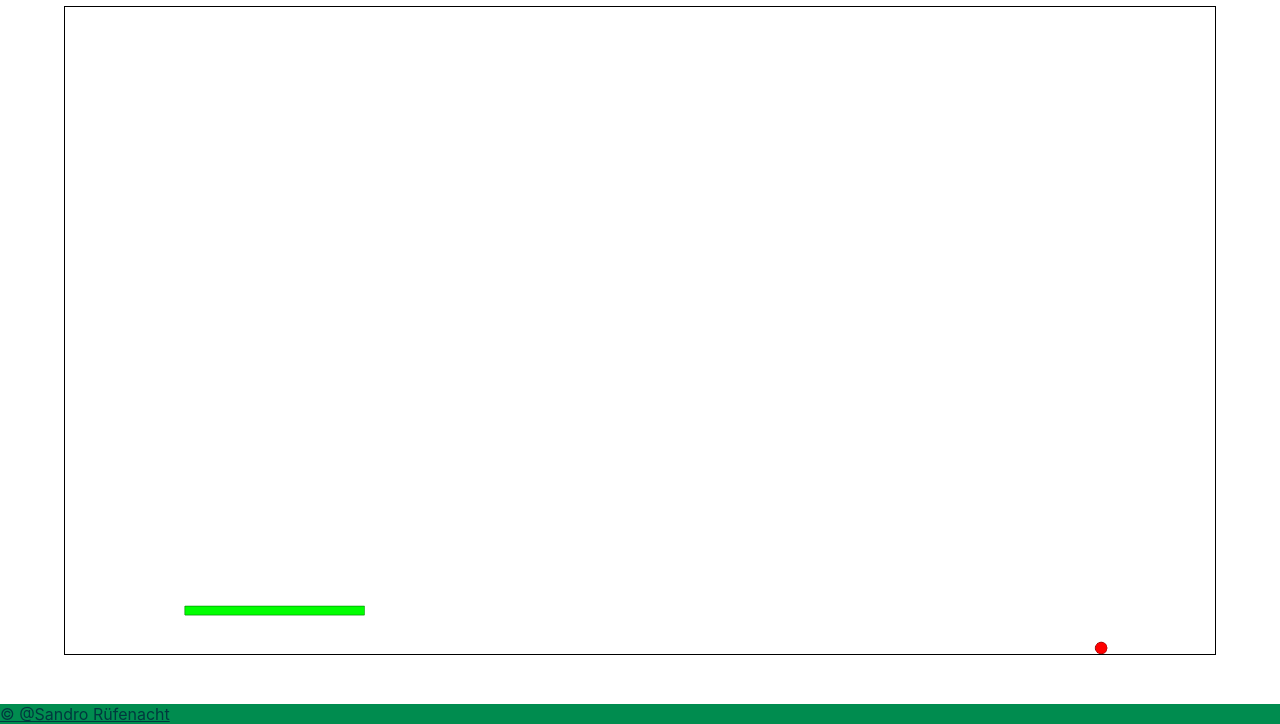
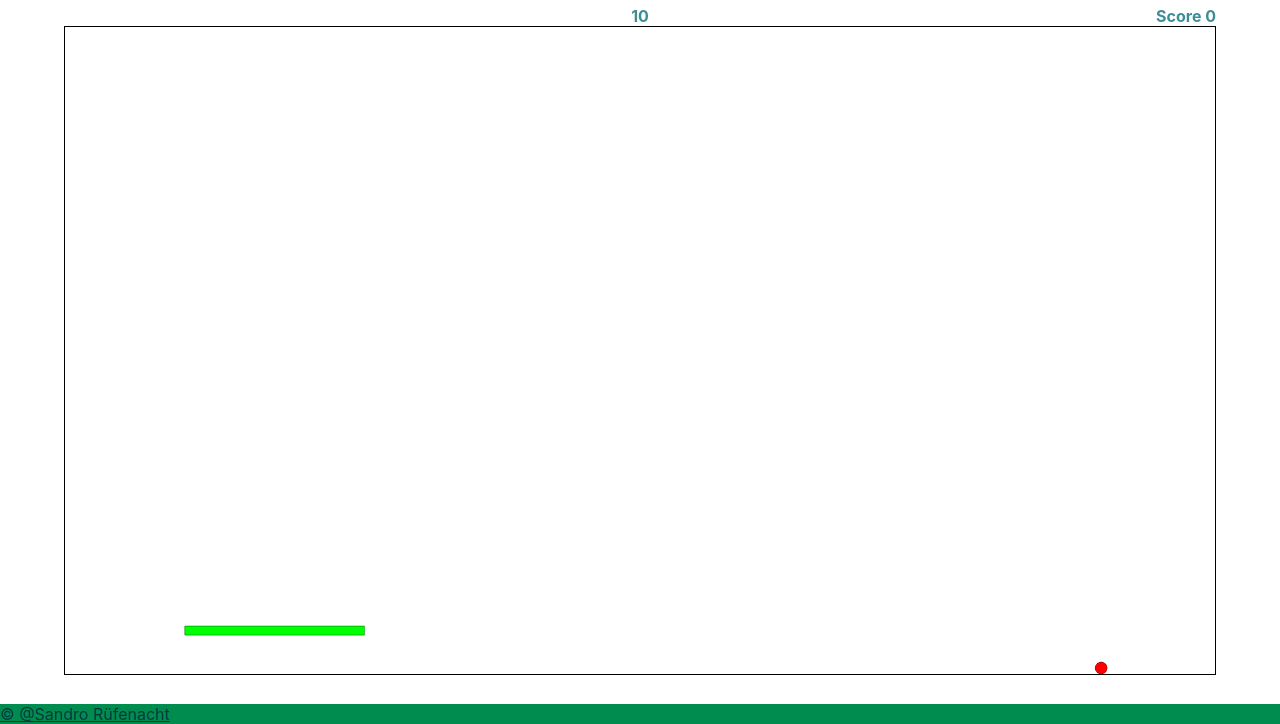
Before and after one commit to Ruesa18/Super-Pong, a plain HTML site: page index.html in a window 1280 px wide. Shown: the part 76-800 px from the top of the page. Drawn offline with Linux system fonts and the light colour scheme.

Commit message:
add score output

```diff
--- a/css/main.css
+++ b/css/main.css
@@ -11,7 +11,6 @@
 */
 a[href] {
     color: var(--color-tertiary);
-
 }
 
 
@@ -40,7 +39,27 @@ main {
 #super-pong-game {
     width: 100%;
     display: flex;
-    justify-content: center;
+    align-items: center;
+    flex-direction: column;
+}
+
+#scoreboard {
+    width: 90%;
+    display: flex;
+    justify-content: space-between;
+}
+
+#scoreboard span {
+    width: 20%;
+    font-weight: bold;
+}
+
+#scoreboard span:nth-child(2) {
+    text-align: center;
+}
+
+#scoreboard span:nth-child(3) {
+    text-align: right;
 }
 
 #playground {
--- a/index.html
+++ b/index.html
@@ -18,6 +18,11 @@
     </header>
     <main>
         <div id="super-pong-game">
+            <div id="scoreboard">
+                <span></span>
+                <span class="mode"></span>
+                <span class="score"></span>
+            </div>
             <canvas id="playground" width="1920" height="1080"></canvas>
         </div>
     </main>
--- a/js/Game.js
+++ b/js/Game.js
@@ -9,13 +9,16 @@ class Game {
     board;
     boardHitCounter = 0;
     speedIncreasedCounter = 0;
+    score = 0;
+    $scoreboard;
 
-    constructor($canvas, sizeX, sizeY, board) {
+    constructor($canvas, sizeX, sizeY, board, $scoreboard) {
         this.context = $canvas.getContext("2d");
         this.$canvas = $canvas;
         this.sizeX = sizeX;
         this.sizeY = sizeY;
         this.board = board;
+        this.$scoreboard = $scoreboard;
     }
 
     start() {
@@ -40,8 +43,11 @@ class Game {
 
             if(collidedWithBoard) {
                 this.boardHitCounter++;
+                this.updateScore();
             }
         }
+
+        this.updateUI();
     }
 
     applySpecialMode(gameObject) {
@@ -62,6 +68,15 @@ class Game {
                 }
             }
         }
+    }
+
+    updateUI() {
+        this.$scoreboard.querySelector(".score").textContent = "Score " + this.score;
+        this.$scoreboard.querySelector(".mode").textContent = this.boardHitCounter >= 10 ? "Mode activated" : 10 - this.boardHitCounter;
+    }
+
+    updateScore() {
+        this.score++;
     }
 
     generateRandomInt(min = 0, max = 100) {
--- a/js/main.js
+++ b/js/main.js
@@ -1,9 +1,10 @@
 let $playground = document.querySelector("#playground");
+let $scoreboard = document.querySelector("#scoreboard");
 
 let board = new Board(200, 1000, 15, 300);
 board.fillColor = "#00FF00";
 board.strokeColor = "#008C00";
-let game = new Game($playground, $playground.width, $playground.height, board);
+let game = new Game($playground, $playground.width, $playground.height, board, $scoreboard);
 
 let ball = new Ball(15 + 1500, 15, 20, () => {game.onBallDied()});
 ball.fillColor = "#FF0000";
```
